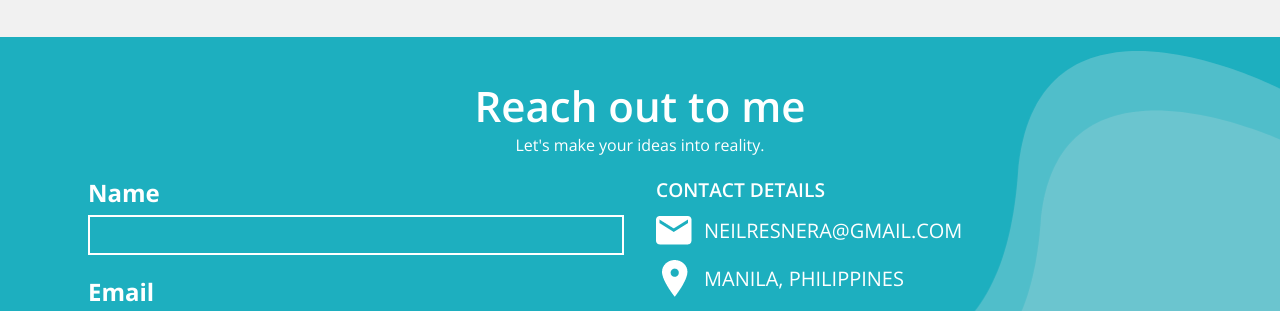
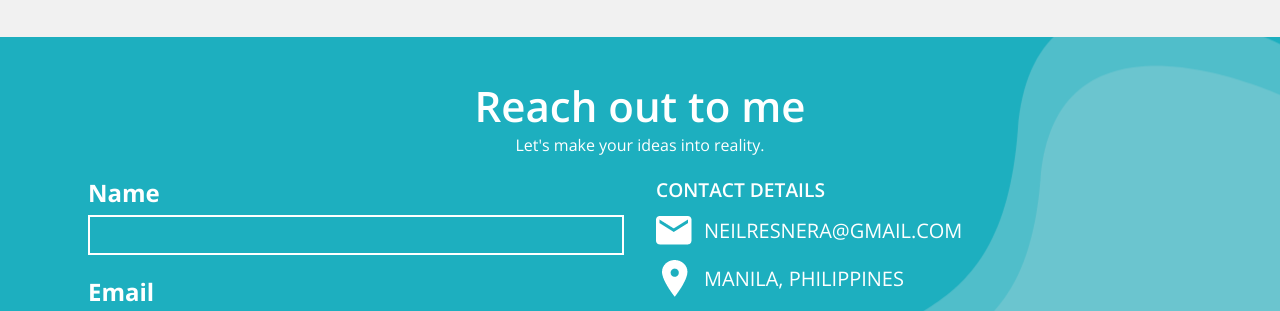
Before and after one commit to resnerac03/portfolio2020, a website: page index.html in a window 1280 px wide. Shown: the part 2149-2460 px from the top of the page. Drawn offline with nearby package versions, Linux system fonts and the light colour scheme.

Commit message:
fix footer image

```diff
--- a/src/stylesheets/components/fluid-container.scss
+++ b/src/stylesheets/components/fluid-container.scss
@@ -45,7 +45,7 @@
             background:
             url(../images/bg-footer.png)no-repeat;
             background-position-x: 105%;
-            background-position-y: -68%;
+            background-position-y: 150%;
             background-color: map-get($colors, primary);
         }
     }
```
Also changed, not shown: dist/app.css.
